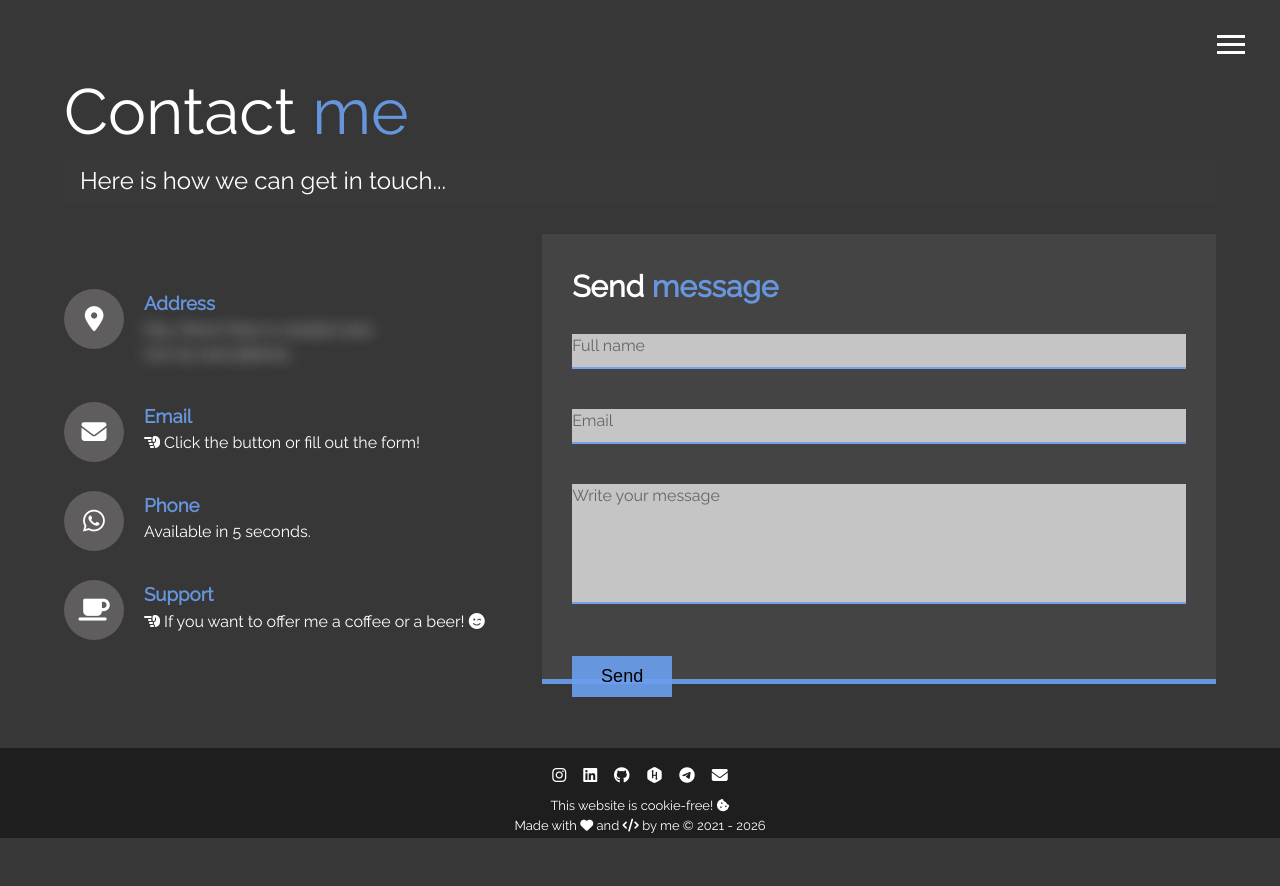
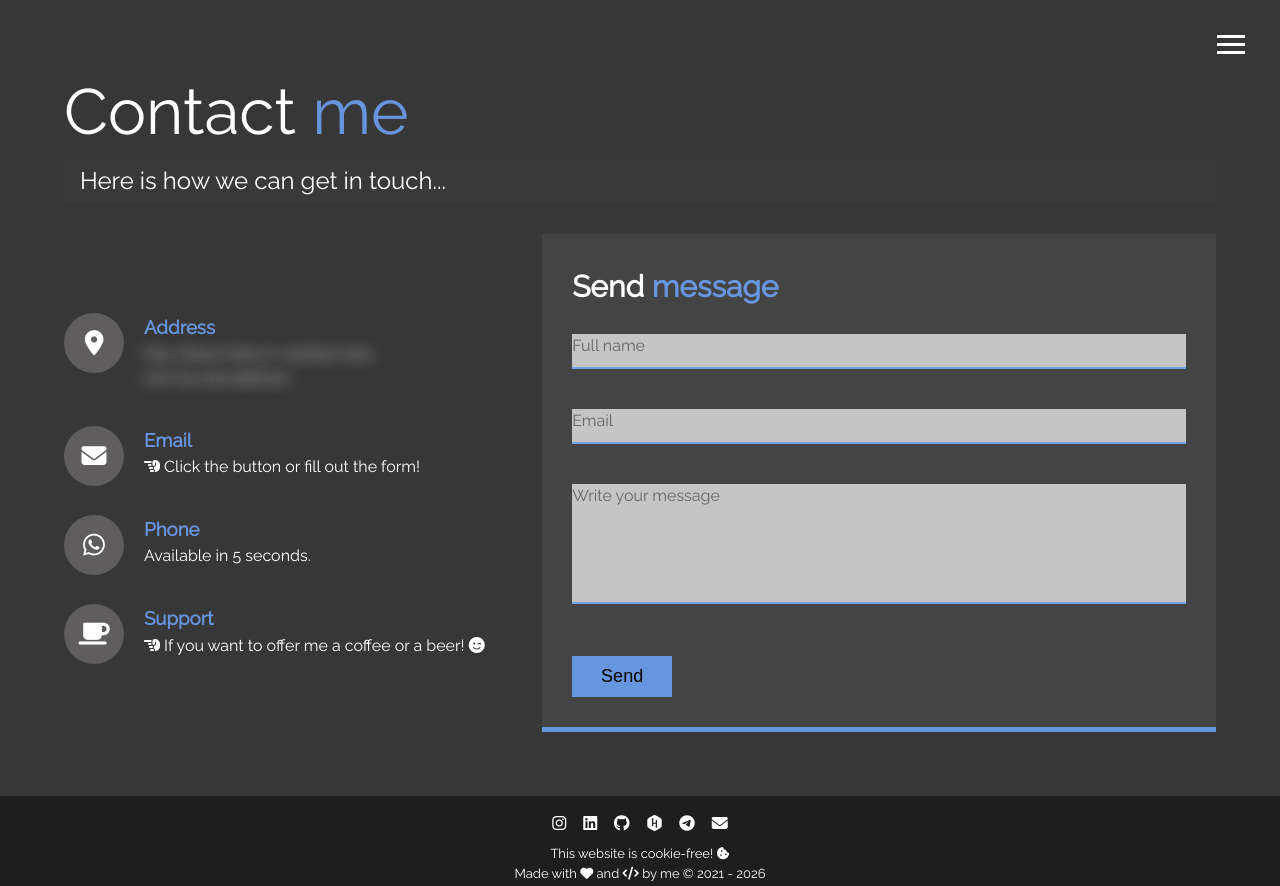
Before and after one commit to mnau23/mnau23.github.io, a website: page dist/contact.html in a window 1280 px wide. Before the commit the page ends 838 px from the top, so only its background shows below. Drawn offline with Linux system fonts and the light colour scheme.

Commit message:
fix contact form height

```diff
--- a/scss/main.scss
+++ b/scss/main.scss
@@ -222,7 +222,7 @@ main {
     }
     .contact-form {
         width: 60%;
-        height: 450px;
+        min-height: 450px;
         padding: 30px;
         background: color.change(config.$primary-color, $lightness: color.channel(config.$primary-color, "lightness", $space: hsl) + 5);
         border-bottom: 5px solid config.$secondary-color;
```
Also changed, not shown: dist/css/main.css.
